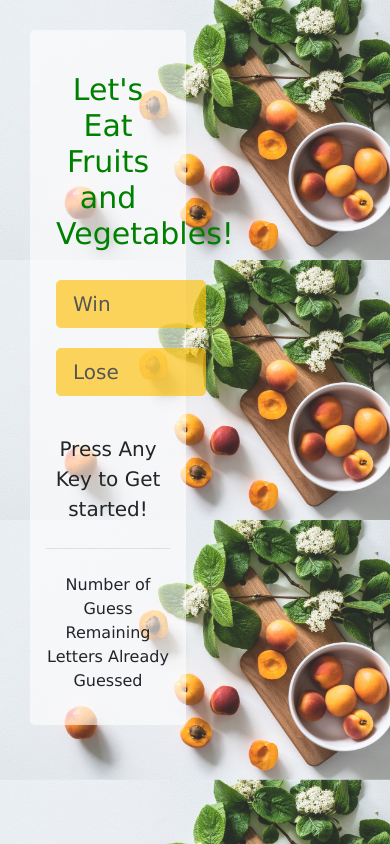
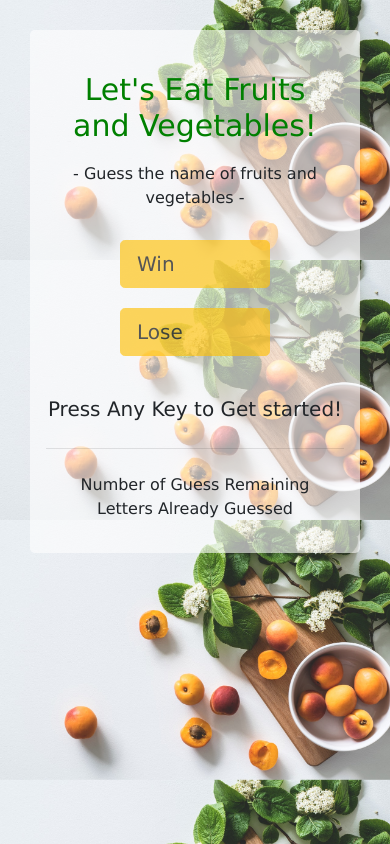
Before and after one commit to nnjh12/Word-Guess-Game, a plain HTML site: page index.html in a window 390 px wide. Drawn offline with nearby package versions, Linux system fonts and the light colour scheme.

Commit message:
add media query

```diff
--- a/assets/css/style.css
+++ b/assets/css/style.css
@@ -14,10 +14,13 @@ h1 {
     color: green;
 }
 
+.subtitle {
+    margin-bottom: 20px;
+}
+
 
 .jumbotron {
-    width:40%;
-    height: 100%;
+    width:640px;
     box-sizing: border-box;
     text-align: center;
     margin-top: 30px;
@@ -40,3 +43,22 @@ h1 {
     float:right;
     color: black;
 }
+
+@media screen and (max-width: 700px) {
+    .jumbotron{
+        width: -moz-calc(100% - 60px);
+        width: -webkit-calc(100% - 60px);
+        width: -o-calc(100% - 60px);
+        width: calc(100% - 60px);
+        margin-left: 30px;
+        margin-right: 30px;
+    }
+}
+
+@media screen and (max-width: 300px) {
+    .jumbotron{
+        width: 240PX;
+        margin-left: 30px;
+        margin-right: 30px;
+    }
+}
--- a/index.html
+++ b/index.html
@@ -17,6 +17,7 @@
 
     <div class="jumbotron">
         <h1 class="title">Let's Eat Fruits and Vegetables!</h1>
+        <div class="subtitle">- Guess the name of fruits and vegetables -</div>
         <button type="button" class="btn btn-warning btn-lg" disabled>
             <span class="button_title">
                 Win
```
